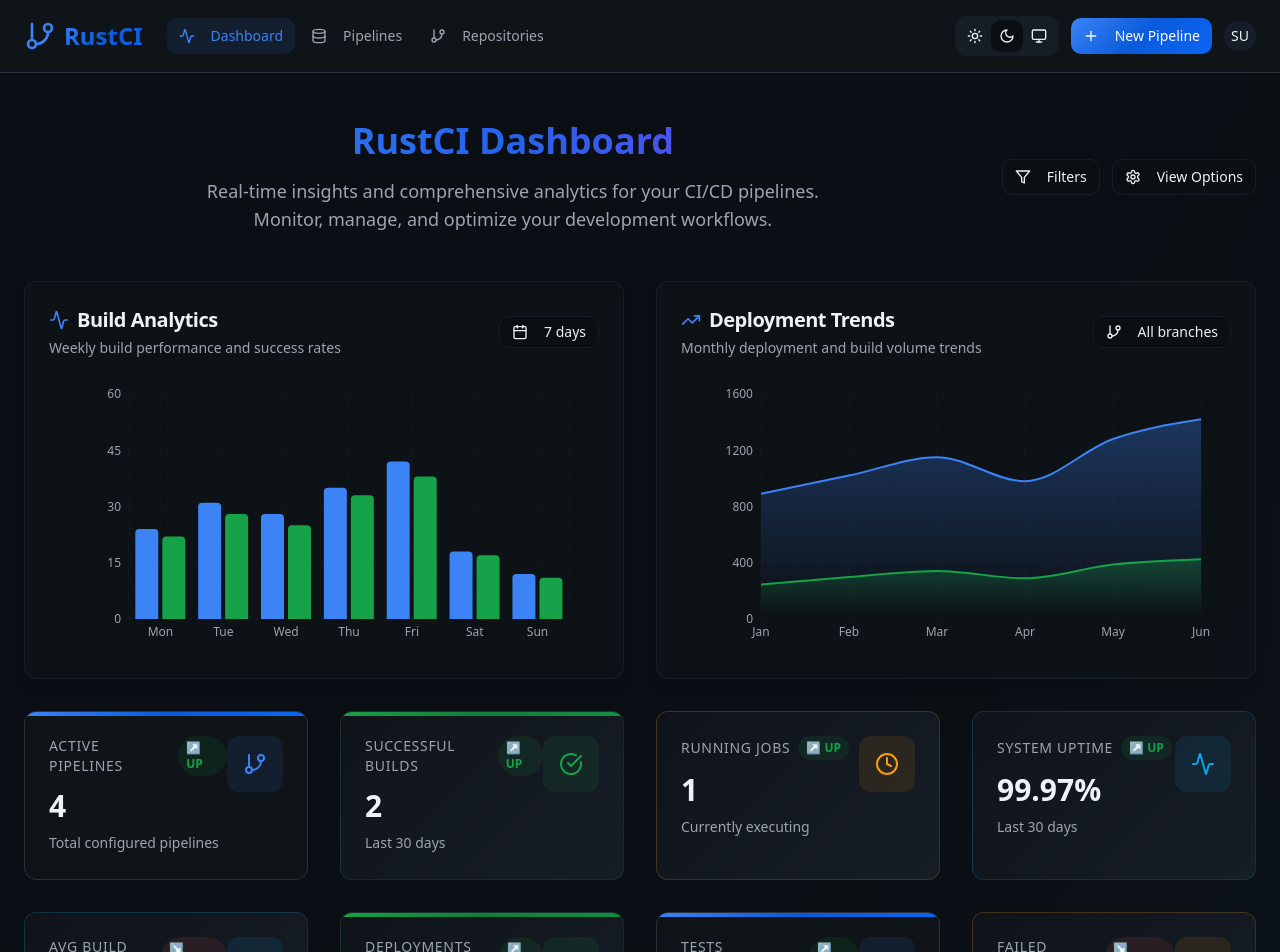
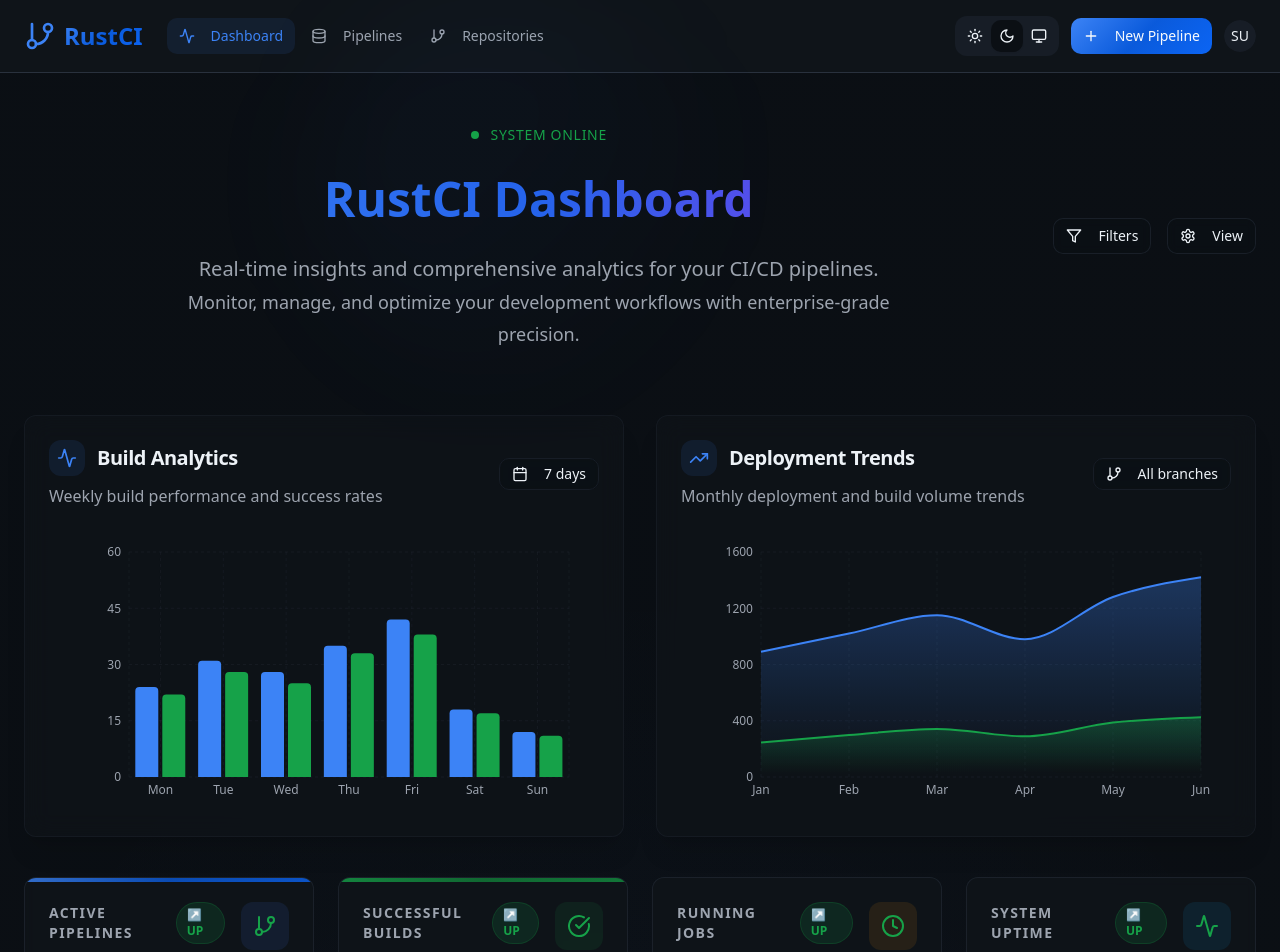
Before and after one commit to RitabrataRoychowdhury/pipeline-deploy-wizard, a React (Vite) app: page /dashboard in a window 1280 px wide. Shown: the top 952 px of the page. Built offline with nearby package versions, Linux system fonts and the light colour scheme; sample sign-in values are in the browser's storage.

Commit message:
Refine dashboard UI

```diff
--- a/src/components/AnalyticsChart.tsx
+++ b/src/components/AnalyticsChart.tsx
@@ -27,29 +27,31 @@ export const AnalyticsChart = () => {
   return (
     <div className="grid grid-cols-1 lg:grid-cols-2 gap-8 mb-10">
       {/* Build Analytics */}
-      <Card className="border-border/40 bg-card/60 backdrop-blur-sm shadow-lg">
-        <CardHeader className="pb-4">
+      <Card className="border-border/30 bg-card/60 backdrop-blur-md shadow-xl hover:shadow-2xl transition-all duration-300 group">
+        <CardHeader className="pb-6">
           <div className="flex items-center justify-between">
             <div>
-              <CardTitle className="text-xl font-semibold flex items-center gap-2">
+              <CardTitle className="text-xl font-semibold flex items-center gap-3 group-hover:text-primary transition-colors">
+                <div className="p-2 rounded-lg bg-primary/10 group-hover:bg-primary/20 transition-colors">
                   <Activity className="h-5 w-5 text-primary" />
+                </div>
                 Build Analytics
               </CardTitle>
-              <CardDescription className="mt-1">
+              <CardDescription className="mt-2 text-base font-medium">
                 Weekly build performance and success rates
               </CardDescription>
             </div>
               <DropdownMenu>
                 <DropdownMenuTrigger asChild>
-                <Button variant="outline" size="sm" className="h-8">
+                  <Button variant="outline" size="sm" className="h-8 bg-background/60 backdrop-blur-sm hover:bg-background/80 transition-all">
                     <Calendar className="h-4 w-4 mr-2" />
                     7 days
                   </Button>
                 </DropdownMenuTrigger>
-              <DropdownMenuContent align="end" className="bg-card border-border/40">
-                <DropdownMenuItem>Last 7 days</DropdownMenuItem>
-                <DropdownMenuItem>Last 30 days</DropdownMenuItem>
-                <DropdownMenuItem>Last 3 months</DropdownMenuItem>
+                <DropdownMenuContent align="end" className="bg-background/95 backdrop-blur-md border-border/40 shadow-xl">
+                <DropdownMenuItem className="hover:bg-primary/10 cursor-pointer">Last 7 days</DropdownMenuItem>
+                <DropdownMenuItem className="hover:bg-primary/10 cursor-pointer">Last 30 days</DropdownMenuItem>
+                <DropdownMenuItem className="hover:bg-primary/10 cursor-pointer">Last 3 months</DropdownMenuItem>
               </DropdownMenuContent>
             </DropdownMenu>
           </div>
@@ -85,29 +87,31 @@ export const AnalyticsChart = () => {
       </Card>
 
       {/* Deployment Trends */}
-      <Card className="border-border/40 bg-card/60 backdrop-blur-sm shadow-lg">
-        <CardHeader className="pb-4">
+      <Card className="border-border/30 bg-card/60 backdrop-blur-md shadow-xl hover:shadow-2xl transition-all duration-300 group">
+        <CardHeader className="pb-6">
           <div className="flex items-center justify-between">
             <div>
-              <CardTitle className="text-xl font-semibold flex items-center gap-2">
+              <CardTitle className="text-xl font-semibold flex items-center gap-3 group-hover:text-primary transition-colors">
+                <div className="p-2 rounded-lg bg-primary/10 group-hover:bg-primary/20 transition-colors">
                   <TrendingUp className="h-5 w-5 text-primary" />
+                </div>
                 Deployment Trends
               </CardTitle>
-              <CardDescription className="mt-1">
+              <CardDescription className="mt-2 text-base font-medium">
                 Monthly deployment and build volume trends
               </CardDescription>
             </div>
             <DropdownMenu>
               <DropdownMenuTrigger asChild>
-                <Button variant="outline" size="sm" className="h-8">
+                <Button variant="outline" size="sm" className="h-8 bg-background/60 backdrop-blur-sm hover:bg-background/80 transition-all">
                   <GitBranch className="h-4 w-4 mr-2" />
                   All branches
                 </Button>
               </DropdownMenuTrigger>
-              <DropdownMenuContent align="end" className="bg-card border-border/40">
-                <DropdownMenuItem>All branches</DropdownMenuItem>
-                <DropdownMenuItem>main only</DropdownMenuItem>
-                <DropdownMenuItem>develop only</DropdownMenuItem>
+              <DropdownMenuContent align="end" className="bg-background/95 backdrop-blur-md border-border/40 shadow-xl">
+                <DropdownMenuItem className="hover:bg-primary/10 cursor-pointer">All branches</DropdownMenuItem>
+                <DropdownMenuItem className="hover:bg-primary/10 cursor-pointer">main only</DropdownMenuItem>
+                <DropdownMenuItem className="hover:bg-primary/10 cursor-pointer">develop only</DropdownMenuItem>
               </DropdownMenuContent>
             </DropdownMenu>
           </div>
--- a/src/components/StatsCard.tsx
+++ b/src/components/StatsCard.tsx
@@ -59,42 +59,53 @@ const StatsCard = ({
     <EnhancedCard
       variant={color as any}
       interactive
-      className="group relative overflow-hidden"
+      className="group relative overflow-hidden backdrop-blur-sm bg-card/80 border-border/50 hover:border-primary/30 transition-all duration-300 hover:shadow-lg hover:shadow-primary/5"
     >
       {/* Gradient accent */}
-      <div className={`absolute top-0 left-0 right-0 h-1 ${getGradient()}`} />
+      <div className={`absolute top-0 left-0 right-0 h-1 ${getGradient()} opacity-80`} />
 
-      <div className="flex items-start justify-between">
-        <div className="space-y-3 flex-1">
-          <div className="flex items-center space-x-2">
-            <p className="text-sm font-medium text-muted-foreground uppercase tracking-wider">
+      {/* Subtle glow effect */}
+      <div className={`absolute inset-0 opacity-0 group-hover:opacity-5 transition-opacity duration-300 ${getGradient()}`} />
+
+      <div className="flex items-start justify-between relative z-10">
+        <div className="space-y-4 flex-1">
+          <div className="flex items-center space-x-3">
+            <p className="text-sm font-semibold text-muted-foreground uppercase tracking-widest">
               {title}
             </p>
             {trend && (
-              <span className={`text-xs font-bold px-2 py-1 rounded-full ${
+              <span className={`text-xs font-bold px-2.5 py-1 rounded-full ${
                 trend === "up"
-                  ? "bg-success/10 text-success"
+                  ? "bg-success/15 text-success border border-success/20"
                   : trend === "down"
-                  ? "bg-destructive/10 text-destructive"
-                  : "bg-muted text-muted-foreground"
-              }`}>
+                  ? "bg-destructive/15 text-destructive border border-destructive/20"
+                  : "bg-muted/15 text-muted-foreground border border-muted/20"
+              } transition-all duration-200`}>
                 {trend === "up" ? "↗ UP" : trend === "down" ? "↘ DOWN" : "→ STABLE"}
               </span>
             )}
           </div>
 
-          <div className="space-y-2">
-            <p className="text-3xl font-bold text-foreground group-hover:text-primary transition-colors">
+          <div className="space-y-3">
+            <p className="text-4xl font-bold text-foreground group-hover:text-primary transition-all duration-300 tracking-tight">
               {value}
             </p>
-            <p className="text-sm text-muted-foreground leading-relaxed">
+            <p className="text-sm text-muted-foreground leading-relaxed font-medium">
               {description}
             </p>
           </div>
         </div>
 
-        <div className={`p-4 rounded-xl ${getColorClasses()} group-hover:scale-110 transition-transform duration-200`}>
-          <Icon className="h-6 w-6" />
+        <div className="flex-shrink-0 ml-4">
+          <div className={`p-3 rounded-xl ${
+            color === 'primary' ? 'bg-primary/10' :
+            color === 'success' ? 'bg-success/10' :
+            color === 'warning' ? 'bg-warning/10' :
+            color === 'info' ? 'bg-info/10' :
+            'bg-muted/10'
+          } group-hover:scale-110 transition-transform duration-300`}>
+            <Icon className={`h-6 w-6 ${getTrendColor()}`} />
+          </div>
         </div>
       </div>
     </EnhancedCard>
--- a/src/index.css
+++ b/src/index.css
@@ -1,3 +1,5 @@
+@import url('https://fonts.googleapis.com/css2?family=Inter:wght@300;400;500;600;700;800;900&display=swap');
+@import './styles/dashboard.css';
 @tailwind base;
 @tailwind components;
 @tailwind utilities;
--- a/src/pages/Dashboard.tsx
+++ b/src/pages/Dashboard.tsx
@@ -107,55 +107,64 @@ const Dashboard = () => {
   };
 
   return (
-    <div className="min-h-screen bg-gradient-to-br from-background via-background to-primary/5 relative">
+    <div className="min-h-screen bg-gradient-to-br from-background via-background/50 to-primary/3 relative overflow-hidden">
+      {/* Subtle background patterns */}
+      <div className="absolute inset-0 bg-[radial-gradient(circle_at_50%_50%,hsl(var(--primary)/0.03),transparent_50%)]" />
+      <div className="absolute top-0 left-1/4 w-96 h-96 bg-gradient-to-br from-primary/5 to-transparent rounded-full blur-3xl" />
+      <div className="absolute bottom-0 right-1/4 w-96 h-96 bg-gradient-to-tl from-blue-500/5 to-transparent rounded-full blur-3xl" />
+
       <Navbar />
 
       {/* Breadcrumb Navigation */}
-      <div className="container mx-auto px-6 pt-4">
+      <div className="container mx-auto px-6 pt-4 relative">
         <Breadcrumb />
       </div>
 
       {/* Dashboard Content */}
-      <main ref={dashboardRef} className="container mx-auto px-6 py-8 space-y-8">
+      <main ref={dashboardRef} className="container mx-auto px-6 py-8 space-y-10 relative">
         {/* Header Section */}
-        <div className="text-center mb-12">
-          <div className="flex items-center justify-between mb-6">
+        <div className="text-center mb-16">
+          <div className="flex items-center justify-between mb-8">
             <div className="flex-1">
-              <h1 className="text-4xl font-bold mb-4 bg-gradient-to-r from-primary via-blue-600 to-purple-600 bg-clip-text text-transparent">
+              <div className="inline-flex items-center gap-3 mb-6">
+                <div className="w-2 h-2 bg-success rounded-full animate-pulse" />
+                <span className="text-sm font-medium text-success uppercase tracking-wider">System Online</span>
+              </div>
+              <h1 className="text-5xl font-bold mb-6 bg-gradient-to-r from-primary via-blue-600 to-purple-600 bg-clip-text text-transparent leading-tight">
                 RustCI Dashboard
               </h1>
-              <p className="text-lg text-muted-foreground max-w-2xl mx-auto">
-                Real-time insights and comprehensive analytics for your CI/CD pipelines.
-                Monitor, manage, and optimize your development workflows.
+              <p className="text-xl text-muted-foreground max-w-3xl mx-auto leading-relaxed">
+                Real-time insights and comprehensive analytics for your CI/CD pipelines.<br />
+                <span className="text-lg">Monitor, manage, and optimize your development workflows with enterprise-grade precision.</span>
               </p>
             </div>
-            <div className="flex gap-3">
+            <div className="flex gap-4">
               <DropdownMenu>
                 <DropdownMenuTrigger asChild>
-                  <Button variant="outline" size="sm">
+                  <Button variant="outline" size="sm" className="h-9 bg-background/80 backdrop-blur-sm border-border/50 hover:bg-background/90 transition-all duration-200">
                     <Filter className="h-4 w-4 mr-2" />
                     Filters
                   </Button>
                 </DropdownMenuTrigger>
-                <DropdownMenuContent align="end" className="bg-card border-border/40">
-                  <DropdownMenuItem>All Pipelines</DropdownMenuItem>
-                  <DropdownMenuItem>Active Only</DropdownMenuItem>
-                  <DropdownMenuItem>Failed Only</DropdownMenuItem>
-                  <DropdownMenuItem>Recently Updated</DropdownMenuItem>
+                <DropdownMenuContent align="end" className="bg-background/95 backdrop-blur-md border-border/40 shadow-xl">
+                  <DropdownMenuItem className="hover:bg-primary/10 cursor-pointer">All Pipelines</DropdownMenuItem>
+                  <DropdownMenuItem className="hover:bg-primary/10 cursor-pointer">Active Only</DropdownMenuItem>
+                  <DropdownMenuItem className="hover:bg-primary/10 cursor-pointer">Failed Only</DropdownMenuItem>
+                  <DropdownMenuItem className="hover:bg-primary/10 cursor-pointer">Recently Updated</DropdownMenuItem>
                 </DropdownMenuContent>
               </DropdownMenu>
               <DropdownMenu>
                 <DropdownMenuTrigger asChild>
-                  <Button variant="outline" size="sm">
+                  <Button variant="outline" size="sm" className="h-9 bg-background/80 backdrop-blur-sm border-border/50 hover:bg-background/90 transition-all duration-200">
                     <Settings className="h-4 w-4 mr-2" />
-                    View Options
+                    View
                   </Button>
                 </DropdownMenuTrigger>
-                <DropdownMenuContent align="end" className="bg-card border-border/40">
-                  <DropdownMenuItem>Compact View</DropdownMenuItem>
-                  <DropdownMenuItem>Detailed View</DropdownMenuItem>
-                  <DropdownMenuItem>Grid Layout</DropdownMenuItem>
-                  <DropdownMenuItem>List Layout</DropdownMenuItem>
+                <DropdownMenuContent align="end" className="bg-background/95 backdrop-blur-md border-border/40 shadow-xl">
+                  <DropdownMenuItem className="hover:bg-primary/10 cursor-pointer">Compact View</DropdownMenuItem>
+                  <DropdownMenuItem className="hover:bg-primary/10 cursor-pointer">Detailed View</DropdownMenuItem>
+                  <DropdownMenuItem className="hover:bg-primary/10 cursor-pointer">Grid Layout</DropdownMenuItem>
+                  <DropdownMenuItem className="hover:bg-primary/10 cursor-pointer">List Layout</DropdownMenuItem>
                 </DropdownMenuContent>
               </DropdownMenu>
             </div>
@@ -166,7 +175,7 @@ const Dashboard = () => {
         <AnalyticsChart />
 
         {/* Stats Overview */}
-        <div className="grid grid-cols-1 md:grid-cols-2 lg:grid-cols-4 gap-8 mb-12">
+        <div className="grid grid-cols-1 md:grid-cols-2 lg:grid-cols-4 gap-6 mb-16">
           <StatsCard
             title="Active Pipelines"
             value={stats.totalPipelines}
@@ -243,13 +252,16 @@ const Dashboard = () => {
           <div className="lg:col-span-2 space-y-8">
             <div className="flex items-center justify-between">
               <div>
-                <h2 className="text-2xl font-bold text-foreground">Pipeline Management</h2>
-                <p className="text-muted-foreground mt-1">Monitor and manage your CI/CD workflows</p>
+                <h2 className="text-3xl font-bold text-foreground flex items-center gap-3">
+                  <div className="w-1 h-8 bg-gradient-to-b from-primary to-blue-600 rounded-full" />
+                  Pipeline Management
+                </h2>
+                <p className="text-muted-foreground mt-2 text-lg font-medium">Monitor and manage your CI/CD workflows</p>
               </div>
-              <div className="flex gap-3">
+              <div className="flex gap-4">
                 <Button
                   onClick={() => navigate("/pipelines/builder")}
-                  className="bg-gradient-to-r from-blue-500 to-purple-600 hover:from-blue-600 hover:to-purple-700"
+                  className="bg-gradient-to-r from-blue-500 via-blue-600 to-purple-600 hover:from-blue-600 hover:via-blue-700 hover:to-purple-700 shadow-lg hover:shadow-xl transition-all duration-300 h-11 px-6"
                 >
                   <Plus className="h-4 w-4 mr-2" />
                   Create Pipeline
@@ -257,6 +269,7 @@ const Dashboard = () => {
                 <Button
                   onClick={() => navigate("/pipelines")}
                   variant="outline"
+                  className="h-11 px-6 bg-background/60 backdrop-blur-sm hover:bg-background/80 transition-all duration-200"
                 >
                   View All
                 </Button>
--- /dev/null
+++ b/src/styles/dashboard.css
@@ -0,0 +1,101 @@
+/* Enhanced dashboard animations and effects */
+@keyframes dashboard-float {
+  0%, 100% { transform: translateY(0px); }
+  50% { transform: translateY(-4px); }
+}
+
+@keyframes metric-pulse {
+  0%, 100% { transform: scale(1); }
+  50% { transform: scale(1.02); }
+}
+
+@keyframes subtle-glow {
+  0%, 100% { box-shadow: 0 0 20px hsl(var(--primary) / 0.1); }
+  50% { box-shadow: 0 0 40px hsl(var(--primary) / 0.2); }
+}
+
+.dashboard-card {
+  animation: dashboard-float 6s ease-in-out infinite;
+}
+
+.dashboard-card:nth-child(2) {
+  animation-delay: -2s;
+}
+
+.dashboard-card:nth-child(3) {
+  animation-delay: -4s;
+}
+
+.metric-highlight {
+  animation: metric-pulse 2s ease-in-out infinite;
+}
+
+.glow-effect {
+  animation: subtle-glow 3s ease-in-out infinite;
+}
+
+/* Custom scrollbar for dashboard */
+.dashboard-scroll::-webkit-scrollbar {
+  width: 6px;
+}
+
+.dashboard-scroll::-webkit-scrollbar-track {
+  background: hsl(var(--background));
+}
+
+.dashboard-scroll::-webkit-scrollbar-thumb {
+  background: hsl(var(--primary) / 0.3);
+  border-radius: 3px;
+}
+
+.dashboard-scroll::-webkit-scrollbar-thumb:hover {
+  background: hsl(var(--primary) / 0.5);
+}
+
+/* Enhanced glass effect */
+.glass-effect {
+  backdrop-filter: blur(16px);
+  -webkit-backdrop-filter: blur(16px);
+  background: rgba(255, 255, 255, 0.05);
+  border: 1px solid rgba(255, 255, 255, 0.1);
+}
+
+/* Smooth chart animations */
+.recharts-surface {
+  overflow: visible;
+}
+
+.recharts-bar-rectangles .recharts-rectangle {
+  transition: all 0.3s ease;
+}
+
+.recharts-bar-rectangles .recharts-rectangle:hover {
+  opacity: 0.8;
+  filter: brightness(1.1);
+}
+
+/* Enhanced status indicator */
+.status-indicator {
+  position: relative;
+}
+
+.status-indicator::before {
+  content: '';
+  position: absolute;
+  top: 50%;
+  left: 50%;
+  transform: translate(-50%, -50%);
+  width: 120%;
+  height: 120%;
+  border-radius: 50%;
+  background: currentColor;
+  opacity: 0.2;
+  animation: ping 2s cubic-bezier(0, 0, 0.2, 1) infinite;
+}
+
+@keyframes ping {
+  75%, 100% {
+    transform: translate(-50%, -50%) scale(2);
+    opacity: 0;
+  }
+}
```
Lines whose indentation alone changed are shown as unchanged.
